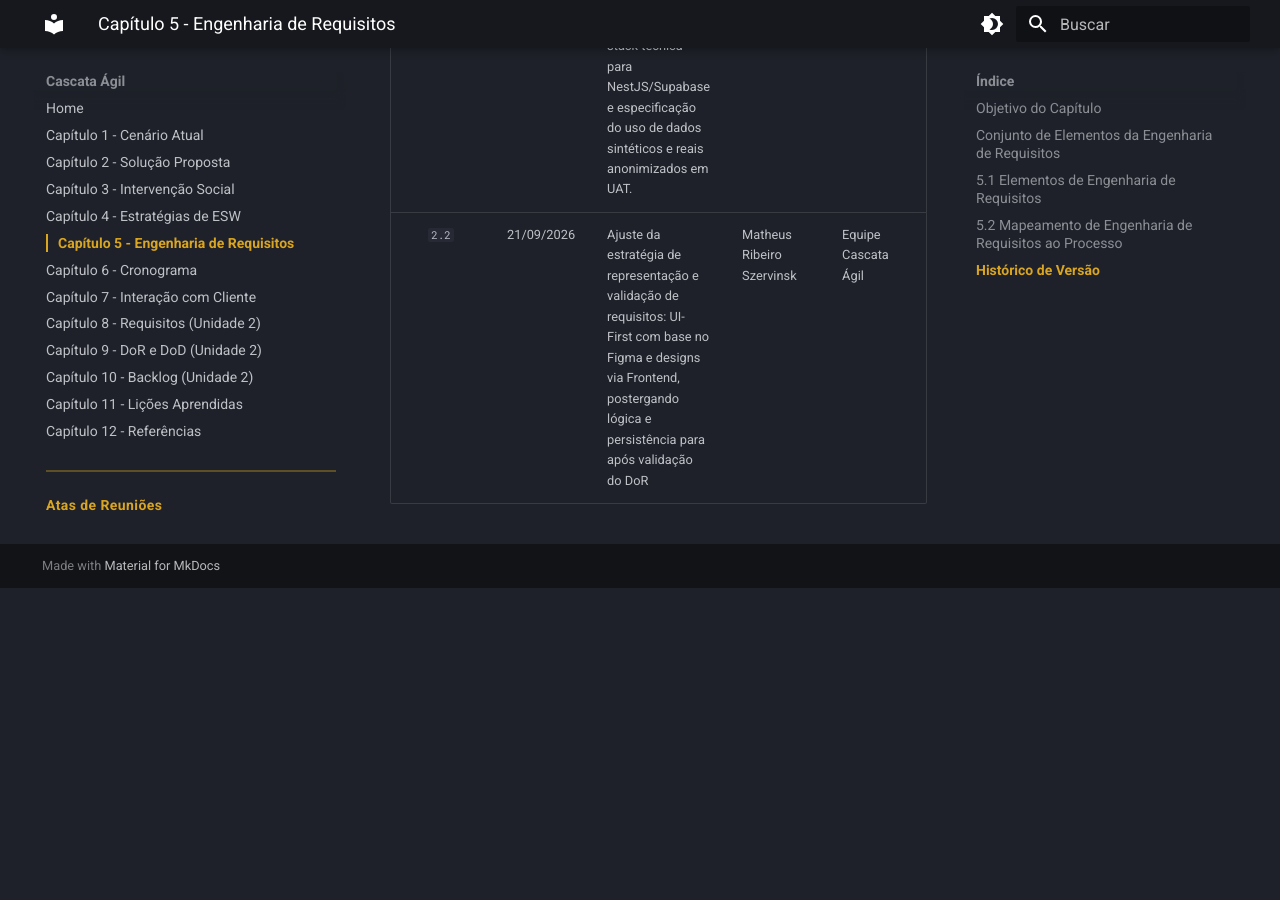
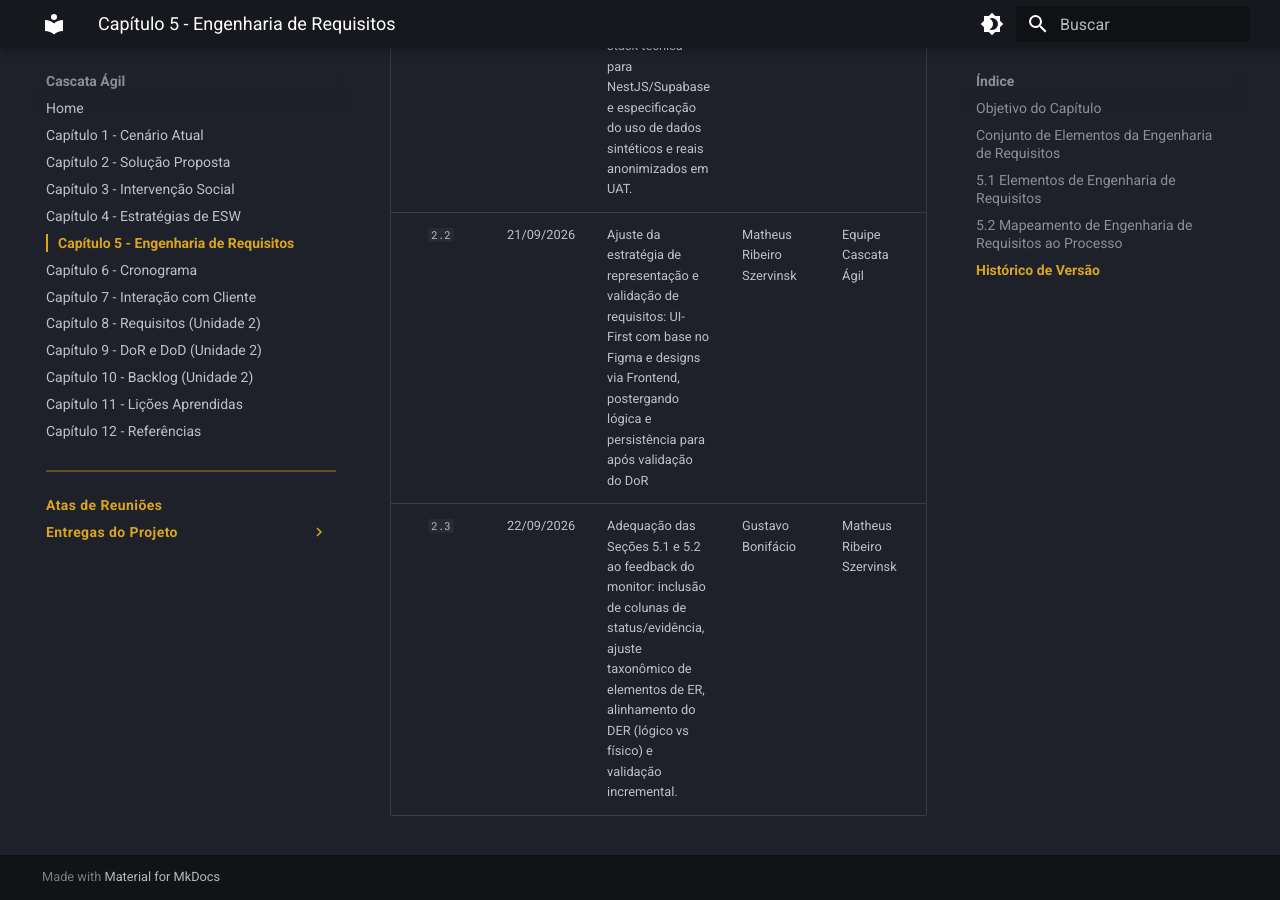
Before and after one commit to mdsreq-fga-unb/REQ-2026.2-T01-DUOC-Finance, an MkDocs documentation site: the page built from docs/engenharia-requisitos/index.md, in a window 1280 px wide and 900 px high, scrolled down 9173 px. Built offline with MkDocs 1.6.1 and Material for MkDocs 9.7.7, drawn with Linux system fonts in a browser that asks for light colours; before the commit the page ends 9761 px from its top, so only the background shows below that.

Commit message:
docs(er): atualiza historico de versao

```diff
--- a/docs/engenharia-requisitos/index.md
+++ b/docs/engenharia-requisitos/index.md
@@ -130,3 +130,4 @@
 | `2.0` | 15/09/2026 | Unificação integral dos artefatos 5.1 e 5.2 em página única contínua | Equipe Cascata Ágil | Matheus Ribeiro Szervinsk |
 | `2.1` | 20/09/2026 | Padronização taxonômica das seções 5.1 e 5.2 (técnicas, práticas, ferramentas, artefatos e critérios), alinhamento da stack técnica para NestJS/Supabase e especificação do uso de dados sintéticos e reais anonimizados em UAT. | Gustavo Bonifácio | Matheus Ribeiro Szervinsk |
 | `2.2` | 21/09/2026 | Ajuste da estratégia de representação e validação de requisitos: UI-First com base no Figma e designs via Frontend, postergando lógica e persistência para após validação do DoR | Matheus Ribeiro Szervinsk | Equipe Cascata Ágil |
+| `2.3` | 22/09/2026 | Adequação das Seções 5.1 e 5.2 ao feedback do monitor: inclusão de colunas de status/evidência, ajuste taxonômico de elementos de ER, alinhamento do DER (lógico vs físico) e validação incremental. | Gustavo Bonifácio | Matheus Ribeiro Szervinsk |
```
